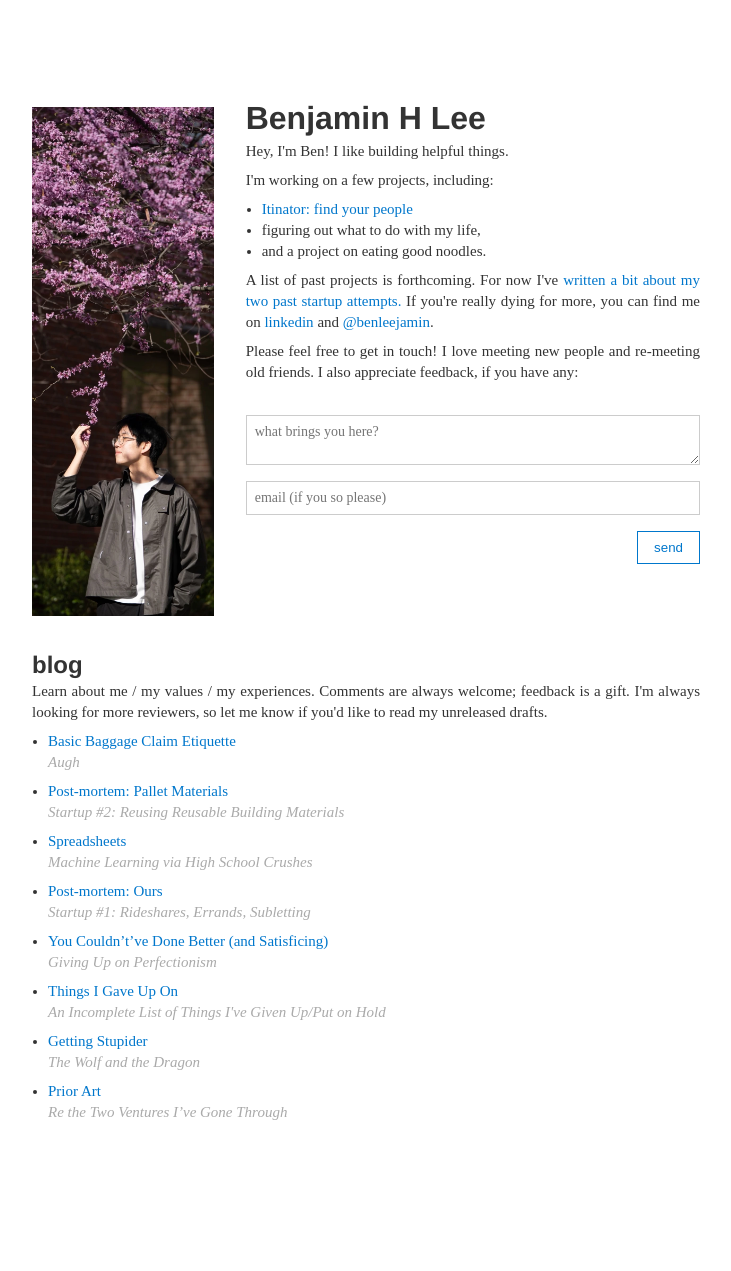
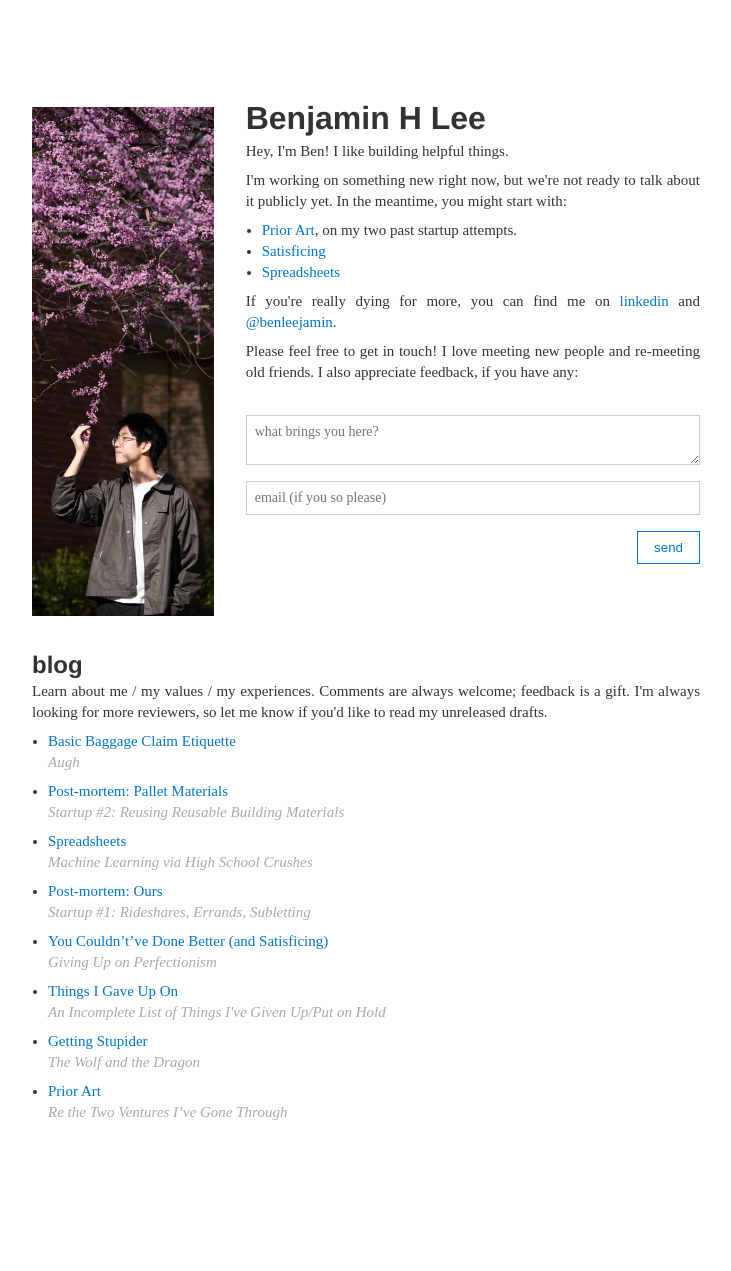
Before and after one commit to BenjaminHLee/BenjaminHLee.github.io, a Jekyll site: the page built from index.html, in a window 1280 px wide. Shown: the whole page, without its empty margins (274-1005 px from the left). Built offline with Jekyll 4.4.1, drawn with Linux system fonts in a browser that asks for light colours.

Commit message:
Update intro text

```diff
--- a/index.html
+++ b/index.html
@@ -36,18 +36,22 @@ title: benleejamin
           Hey, I'm Ben! I like building helpful things.
         </p>
         <p>
-          I'm working on a few projects, including:
+          I'm working on something new right now, but we're not ready to talk
+          about it publicly yet. In the meantime, you might start with:
           <ul>
-            <li><a href="https://www.itinator.com">Itinator: find your people</a></li>
-            <li>figuring out what to do with my life,</li>
-            <li>and a project on eating good noodles.</li>
+            <li>
+              <a href="{% post_url 2024-02-13-prior-art %}">Prior Art</a>,
+              on my two past startup attempts.
+            </li>
+            <li>
+              <a href="{% post_url 2024-05-04-satisficing %}">Satisficing</a>
+            </li>
+            <li>
+              <a href="{% post_url 2024-06-19-spreadsheets %}">Spreadsheets</a>
+            </li>
           </ul>
         </p>
         <p>
-          A list of past projects is forthcoming. For now I've
-          <a href="{% post_url 2024-02-13-prior-art %}">
-            written a bit about my two past startup attempts.
-          </a>
           If you're really dying for more, you can find me on
           <a href="https://www.linkedin.com/in/benjamin-h-lee/">linkedin</a>
           and
```
